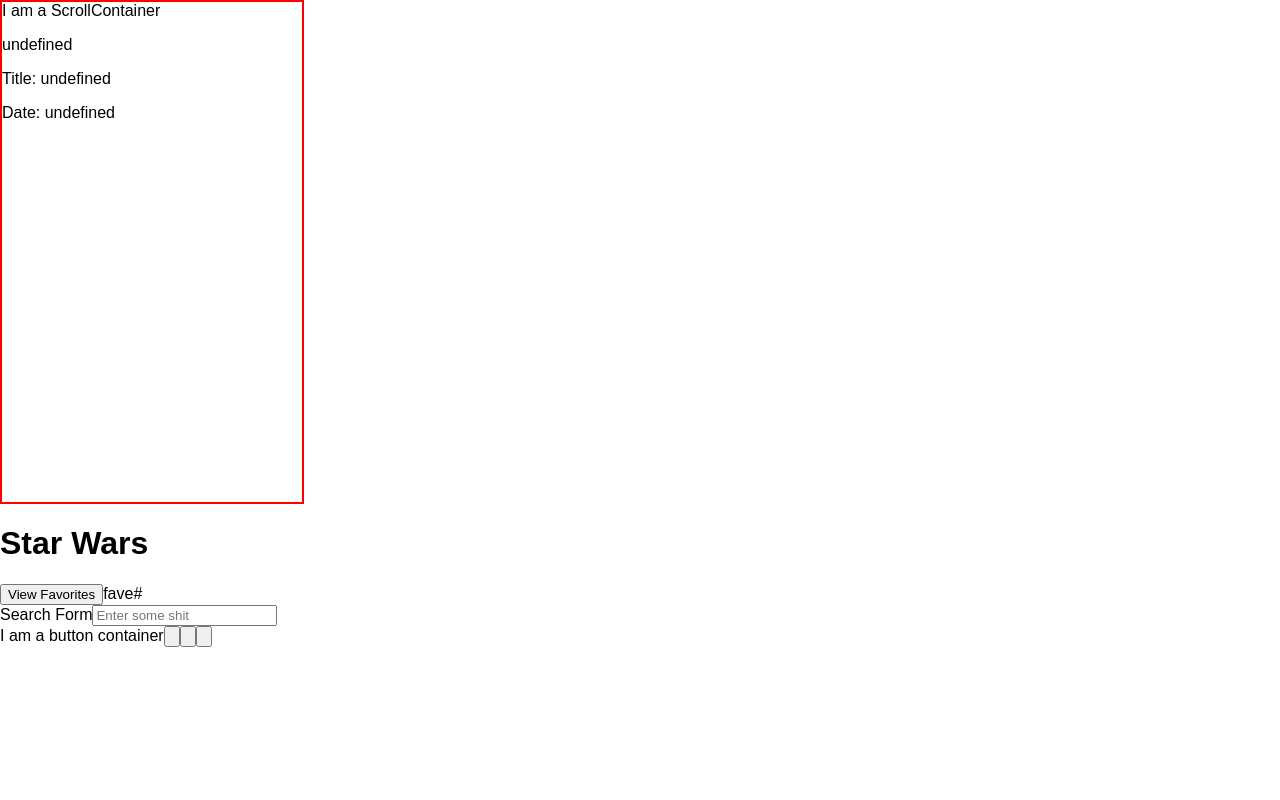
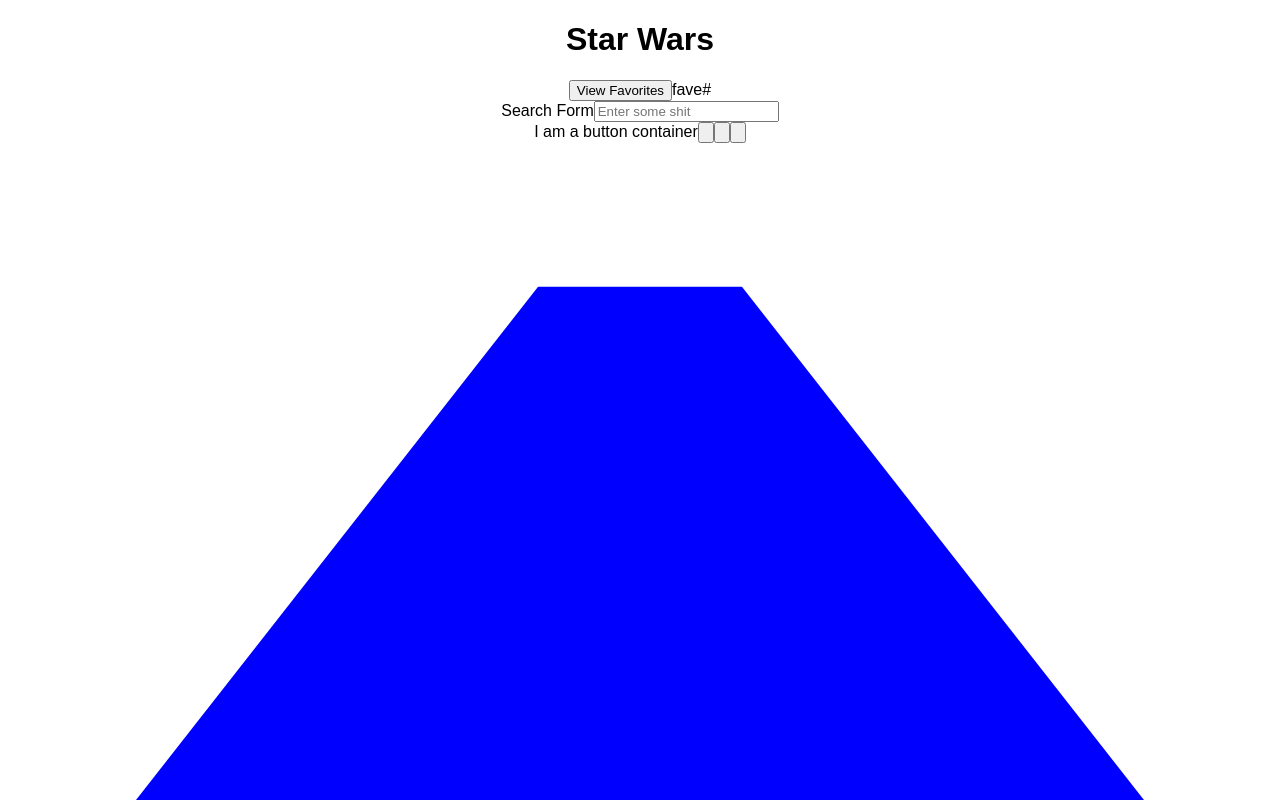
Before and after one commit to tmcjunkinmarquis/swapi, a React app: page / in a window 1280 px wide. Built offline with nearby package versions, Linux system fonts and the light colour scheme; no server answers.

Commit message:
Random movie has opening crawl

```diff
--- a/src/StatefulComponents/App/App.css
+++ b/src/StatefulComponents/App/App.css
@@ -10,12 +10,3 @@
 .App-title {
   font-size: 1.5em;
 }
-
-.App-intro {
-  font-size: large;
-}
-
-@keyframes App-logo-spin {
-  from { transform: rotate(0deg); }
-  to { transform: rotate(360deg); }
-}
--- a/src/StatefulComponents/App/App.js
+++ b/src/StatefulComponents/App/App.js
@@ -4,7 +4,7 @@
 import { ScrollContainer } from '../../StatelessComponents/ScrollConatiner/ScrollContainer';
 import { firstFetch } from '../../ApiCall/ApiCall';
 
-// import './App.css';
+import './App.css';
 
 class App extends Component {
   constructor() {
@@ -40,8 +40,11 @@
     return (
       <div className="App">
 
-        <ScrollContainer randomMovieObject={this.state.randomMovieObject} />
-        <h1 className="App-title">Star Wars</h1>
+        <ScrollContainer
+          className="scroll"
+          randomMovieObject={this.state.randomMovieObject} />
+        <h1
+          className="header">Star Wars</h1>
         <div>
           <input
             type="button"
@@ -49,7 +52,7 @@
           />fave#
         </div>
         <Form />
-        <ButtonContainer />
+        <ButtonContainer className="button-container" />
 
 
       </div>
--- a/src/StatelessComponents/ScrollConatiner/ScrollContainer.css
+++ b/src/StatelessComponents/ScrollConatiner/ScrollContainer.css
@@ -1,5 +1,38 @@
-.scroll-container {
-  height: 500px;
-  width: 300px;
-  border: 2px solid red ;
+p {
+  color: #FFFF82;
 }
+
+
+.board {
+  background-color: blue;
+  font-family: Century Gothic, CenturyGothic, AppleGothic, sans-serif;
+  transform: perspective(300px) rotateX(25deg);
+  transform-origin: 50% 100%;
+  text-align: justify;
+  position: absolute;
+  margin-left: -9em;
+  font-weight: bold;
+  overflow: hidden;
+  font-size: 350%;
+  height: 50em;
+  width: 18em;
+  bottom: 0;
+  left: 50%;
+}
+
+
+
+.content {
+  animation: scroll 100s linear 16s;
+  position: absolute;
+  top: 100%;
+}
+
+@keyframes scroll {
+  0% {
+    top: 100%;
+  }
+  100% {
+    top: -170%;
+  }
+}
--- a/src/StatelessComponents/ScrollConatiner/ScrollContainer.js
+++ b/src/StatelessComponents/ScrollConatiner/ScrollContainer.js
@@ -1,17 +1,17 @@
-import React from 'react'
-import './ScrollContainer.css'
+import React from 'react';
+import './ScrollContainer.css';
 
-export const ScrollContainer = (props)=>{
+export const ScrollContainer = (props) => {
 
-  const { openingCrawl, title, date} = props.randomMovieObject;
+  const { openingCrawl, title, date } = props.randomMovieObject;
 
   return (
-    <div className="scroll-container">
-      I am a ScrollContainer
-      <p>{`${openingCrawl}`}</p>
-      <p>Title: {`${title}`} </p>
-      <p>Date: {`${date}`}</p>
+    <div className="board">
+      <div className="content">
+        <p>{`${openingCrawl}`}</p>
+        <p>Title: {`${title}`} </p>
+        <p>Date: {`${date}`}</p>
+      </div>
     </div>
-  )
-
-}
+  );
+};
```
